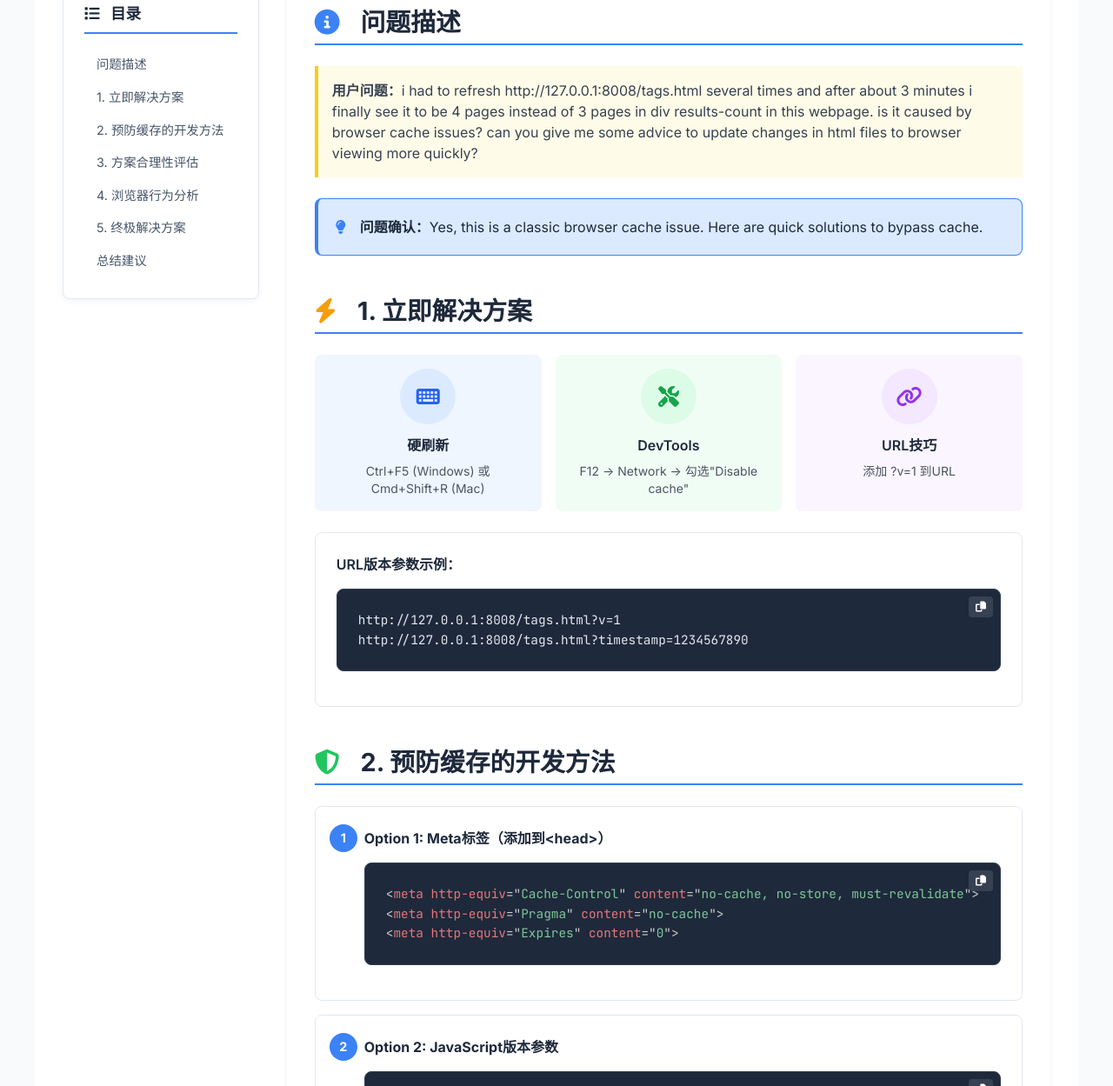
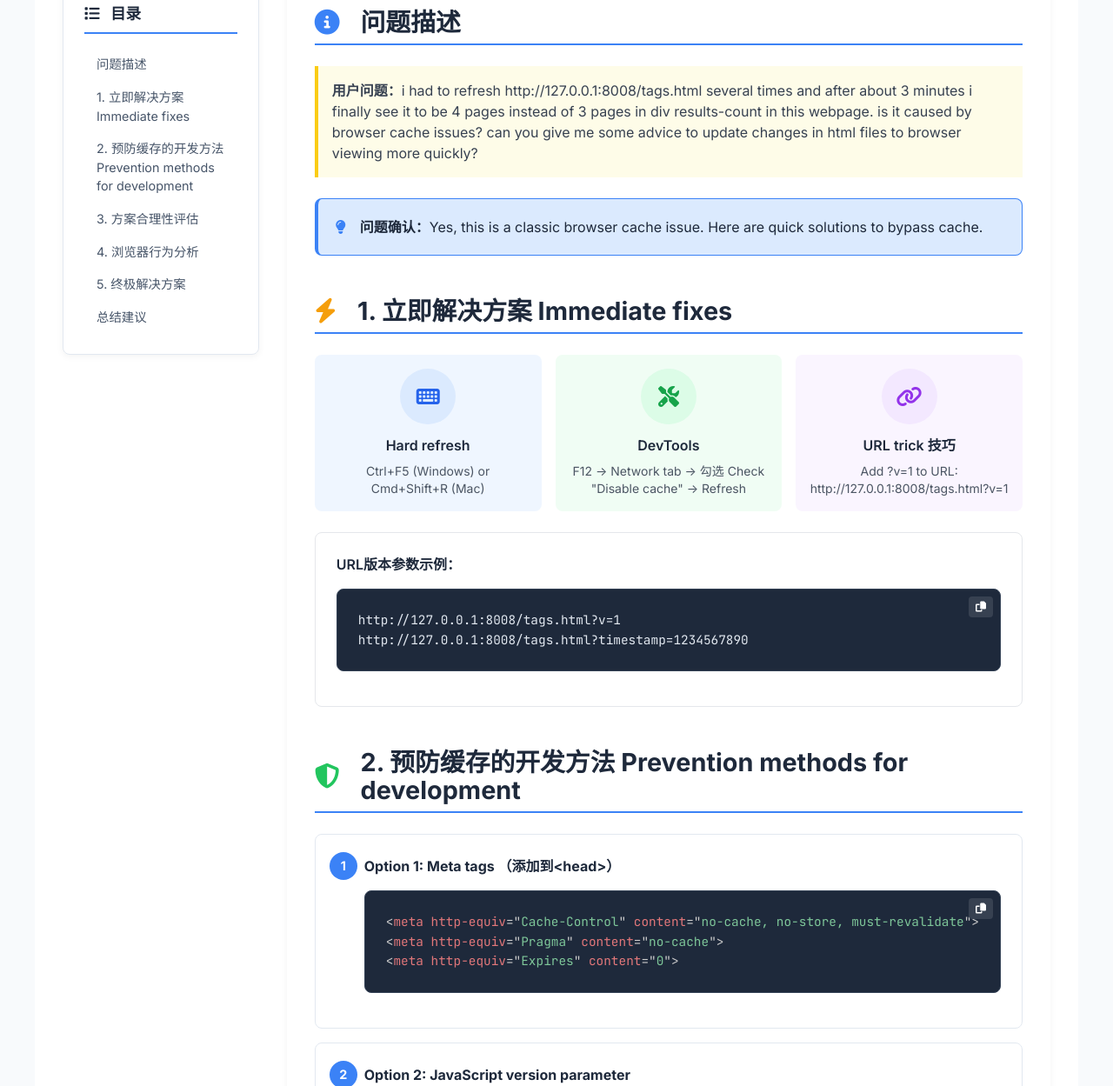
Before and after one commit to ALex-Everett-Liu/roam-sepulture-html, a website: page programming/01/浏览器缓存问题解决方案-browser-cache-issue.html in a window 1280 px wide. Shown: the part 355-1604 px from the top of the page at 87% size. Drawn offline with nearby package versions, Linux system fonts and the light colour scheme.

Commit message:
Update 浏览器缓存问题解决方案-browser-cache-issue.html

```diff
--- a/programming/01/浏览器缓存问题解决方案-browser-cache-issue.html
+++ b/programming/01/浏览器缓存问题解决方案-browser-cache-issue.html
@@ -396,7 +396,7 @@
                 <section id="immediate-fixes" class="section">
                     <h2 class="text-2xl font-bold text-gray-900 mb-4 flex items-center">
                         <i class="fas fa-bolt icon-cache mr-3"></i>
-                        1. 立即解决方案
+                        1. 立即解决方案 Immediate fixes
                     </h2>
 
                     <div class="grid grid-cols-1 md:grid-cols-3 gap-4 mb-6">
@@ -404,22 +404,22 @@
                             <div class="w-16 h-16 bg-blue-100 rounded-full flex items-center justify-center mx-auto mb-3">
                                 <i class="fas fa-keyboard text-2xl text-blue-600"></i>
                             </div>
-                            <h4 class="font-semibold mb-2">硬刷新</h4>
-                            <p class="text-sm text-gray-600">Ctrl+F5 (Windows) 或 Cmd+Shift+R (Mac)</p>
+                            <h4 class="font-semibold mb-2">Hard refresh</h4>
+                            <p class="text-sm text-gray-600">Ctrl+F5 (Windows) or Cmd+Shift+R (Mac)</p>
                         </div>
                         <div class="bg-green-50 p-4 rounded-lg text-center">
                             <div class="w-16 h-16 bg-green-100 rounded-full flex items-center justify-center mx-auto mb-3">
                                 <i class="fas fa-tools text-2xl text-green-600"></i>
                             </div>
                             <h4 class="font-semibold mb-2">DevTools</h4>
-                            <p class="text-sm text-gray-600">F12 → Network → 勾选"Disable cache"</p>
+                            <p class="text-sm text-gray-600">F12 → Network tab → 勾选 Check "Disable cache" → Refresh</p>
                         </div>
                         <div class="bg-purple-50 p-4 rounded-lg text-center">
                             <div class="w-16 h-16 bg-purple-100 rounded-full flex items-center justify-center mx-auto mb-3">
                                 <i class="fas fa-link text-2xl text-purple-600"></i>
                             </div>
-                            <h4 class="font-semibold mb-2">URL技巧</h4>
-                            <p class="text-sm text-gray-600">添加 ?v=1 到URL</p>
+                            <h4 class="font-semibold mb-2">URL trick 技巧</h4>
+                            <p class="text-sm text-gray-600">Add ?v=1 to URL: http://127.0.0.1:8008/tags.html?v=1</p>
                         </div>
                     </div>
 
@@ -434,19 +434,19 @@ http://127.0.0.1:8008/tags.html?timestamp=1234567890</code></pre>
                 <section id="prevention-methods" class="section">
                     <h2 class="text-2xl font-bold text-gray-900 mb-4 flex items-center">
                         <i class="fas fa-shield-alt text-green-500 mr-3"></i>
-                        2. 预防缓存的开发方法
+                        2. 预防缓存的开发方法 Prevention methods for development
                     </h2>
 
                     <div class="step-list">
                         <div class="step-item">
-                            <strong>Option 1: Meta标签（添加到&lt;head&gt;）</strong>
+                            <strong>Option 1: Meta tags （添加到&lt;head&gt;）</strong>
                             <pre><code class="language-html">&lt;meta http-equiv="Cache-Control" content="no-cache, no-store, must-revalidate"&gt;
 &lt;meta http-equiv="Pragma" content="no-cache"&gt;
 &lt;meta http-equiv="Expires" content="0"&gt;</code></pre>
                         </div>
 
                         <div class="step-item">
-                            <strong>Option 2: JavaScript版本参数</strong>
+                            <strong>Option 2: JavaScript version parameter</strong>
                             <pre><code class="language-javascript">// 添加此代码强制缓存刷新
 const script = document.createElement('script');
 script.src = 'tags.js?v=' + Date.now();
@@ -462,7 +462,7 @@ python -m http.server 8008 --bind 127.0.0.1 --directory . --cgi</code></pre>
 
                         <div class="step-item">
                             <strong>Option 4: 浏览器开发者工具</strong>
-                            <p class="mt-2 text-gray-600">F12 → Settings → Preferences → Network → 勾选"Disable cache (while DevTools is open)"</p>
+                            <p class="mt-2 text-gray-600">F12 → Settings → Preferences → Network → Check "Disable cache (while DevTools is open)"</p>
                         </div>
                     </div>
 
```
